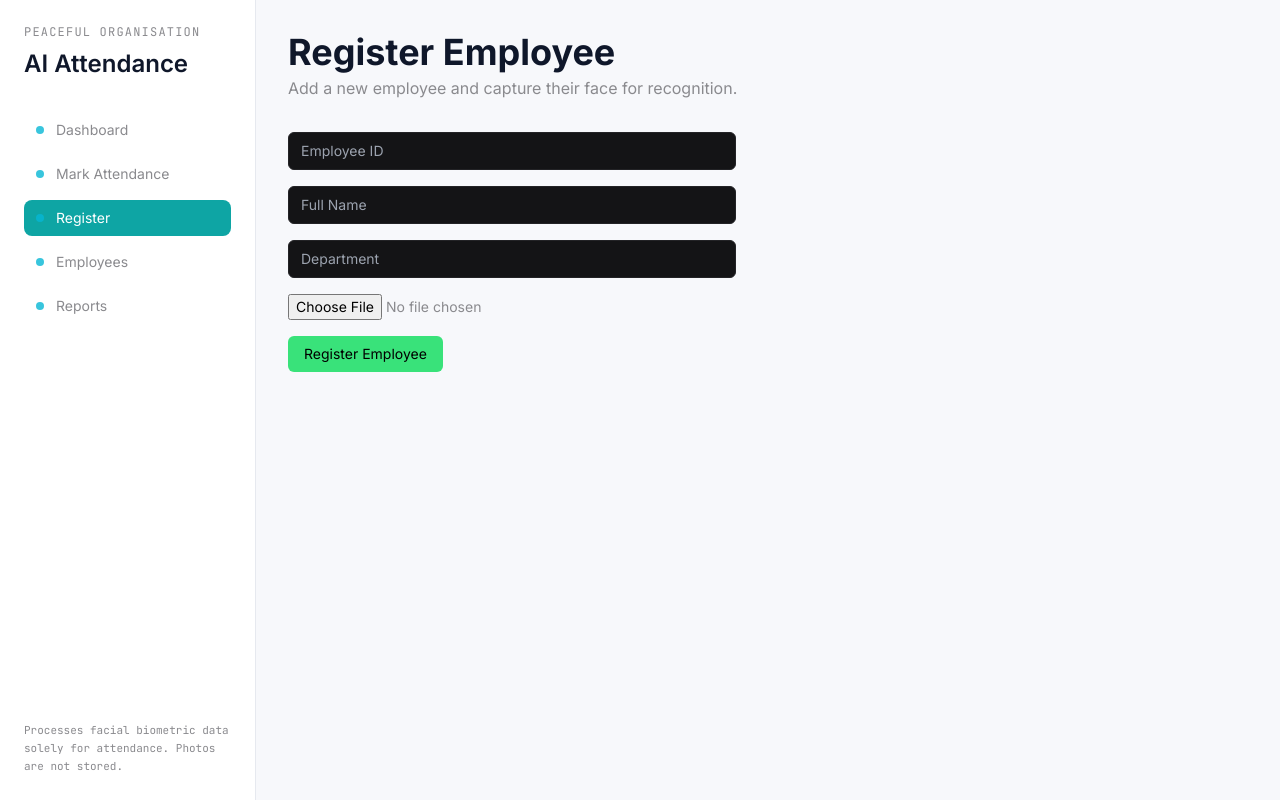
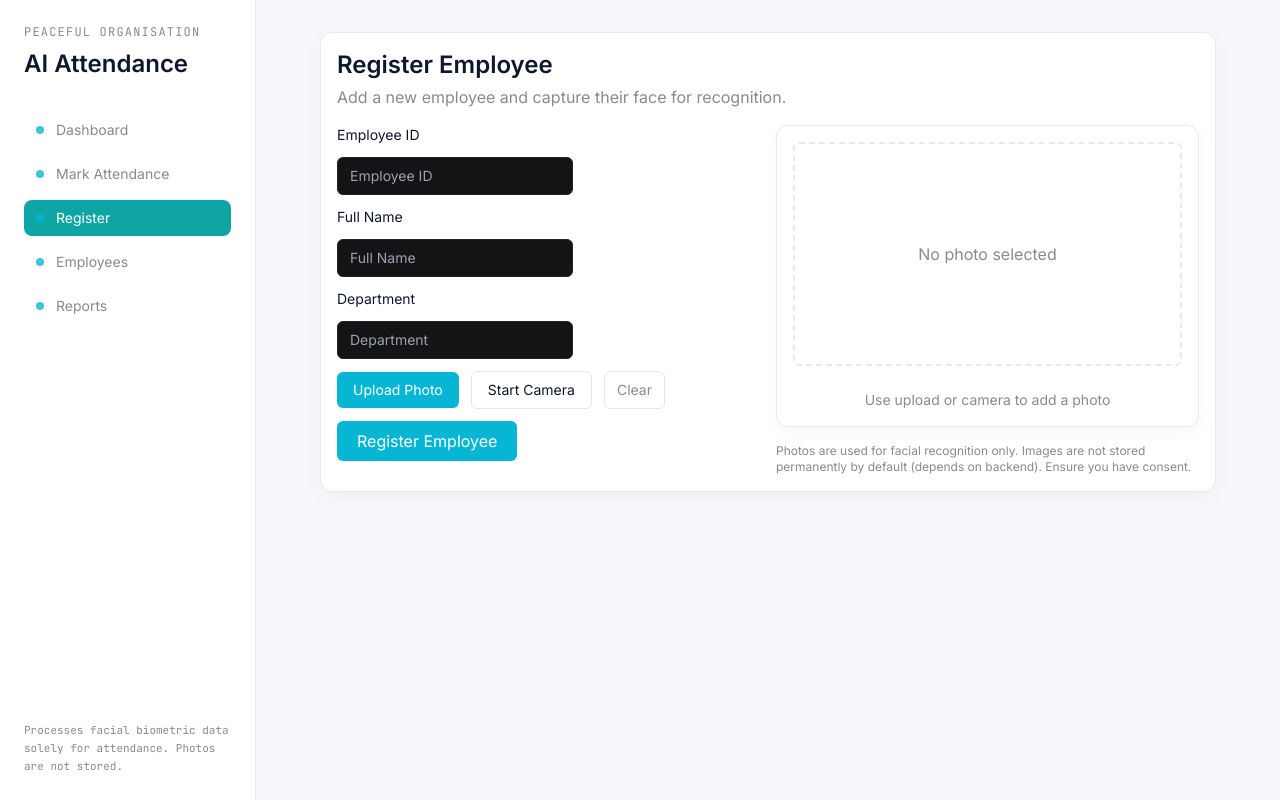
Before and after one commit to suraj07nangare/ai-attendance-system, a React (Vite) app in the folder frontend/: page /register in a window 1280 px wide. Built offline with nearby package versions, Linux system fonts and the light colour scheme; no server answers.

Commit message:
Enhance Register component with camera functionality

```diff
--- a/frontend/src/pages/Register.jsx
+++ b/frontend/src/pages/Register.jsx
@@ -1,74 +1,238 @@
-import { useState } from 'react'
+// frontend/src/pages/Register.jsx
+import { useEffect, useRef, useState } from 'react'
 import { api } from '../api.js'
 
 export default function Register() {
   const [form, setForm] = useState({ employee_id: '', name: '', department: '' })
-  const [file, setFile] = useState(null)
+  const [file, setFile] = useState(null)           // File | Blob
+  const [preview, setPreview] = useState(null)     // dataURL for preview
   const [message, setMessage] = useState(null)
+  const [loading, setLoading] = useState(false)
+
+  // Webcam state
+  const videoRef = useRef(null)
+  const canvasRef = useRef(null)
+  const streamRef = useRef(null)
+  const [cameraOn, setCameraOn] = useState(false)
+
+  useEffect(() => {
+    // cleanup camera on unmount
+    return () => stopCamera()
+    // eslint-disable-next-line react-hooks/exhaustive-deps
+  }, [])
+
+  const startCamera = async () => {
+    setMessage(null)
+    try {
+      const stream = await navigator.mediaDevices.getUserMedia({ video: { facingMode: 'user' }, audio: false })
+      streamRef.current = stream
+      if (videoRef.current) {
+        videoRef.current.srcObject = stream
+        await videoRef.current.play()
+      }
+      setCameraOn(true)
+    } catch (err) {
+      console.error('camera error', err)
+      setMessage({ ok: false, text: 'Could not access camera — allow permissions or use file upload.' })
+    }
+  }
+
+  const stopCamera = () => {
+    setCameraOn(false)
+    if (videoRef.current) {
+      videoRef.current.pause()
+      videoRef.current.srcObject = null
+    }
+    if (streamRef.current) {
+      streamRef.current.getTracks().forEach((t) => t.stop())
+      streamRef.current = null
+    }
+  }
+
+  const capturePhoto = () => {
+    setMessage(null)
+    const video = videoRef.current
+    const canvas = canvasRef.current
+    if (!video || !canvas) return
+    const w = video.videoWidth
+    const h = video.videoHeight
+    canvas.width = w
+    canvas.height = h
+    const ctx = canvas.getContext('2d')
+    ctx.drawImage(video, 0, 0, w, h)
+    const dataUrl = canvas.toDataURL('image/jpeg', 0.9)
+    setPreview(dataUrl)
+
+    // convert dataURL -> Blob for upload
+    const blob = dataURLToBlob(dataUrl)
+    setFile(new File([blob], `capture-${Date.now()}.jpg`, { type: 'image/jpeg' }))
+
+    // stop camera after capture (optional)
+    stopCamera()
+  }
+
+  const dataURLToBlob = (dataUrl) => {
+    const arr = dataUrl.split(',')
+    const mime = arr[0].match(/:(.*?);/)[1]
+    const bstr = atob(arr[1])
+    let n = bstr.length
+    const u8arr = new Uint8Array(n)
+    while (n--) u8arr[n] = bstr.charCodeAt(n)
+    return new Blob([u8arr], { type: mime })
+  }
+
+  const onFileChange = (e) => {
+    setMessage(null)
+    const f = e.target.files[0]
+    if (!f) return
+    setFile(f)
+    setPreview(URL.createObjectURL(f))
+    // if camera was on, stop it
+    if (cameraOn) stopCamera()
+  }
+
+  const clearFile = () => {
+    setFile(null)
+    setPreview(null)
+  }
 
   const submit = async (e) => {
     e.preventDefault()
     setMessage(null)
-    if (!file) {
-      setMessage({ ok: false, text: 'Please select a photo.' })
+
+    if (!form.employee_id.trim() || !form.name.trim() || !form.department.trim()) {
+      setMessage({ ok: false, text: 'Please fill all form fields.' })
       return
     }
+    if (!file) {
+      setMessage({ ok: false, text: 'Please attach or capture a photo.' })
+      return
+    }
+
+    setLoading(true)
+    try {
       const formData = new FormData()
-    Object.entries(form).forEach(([k, v]) => formData.append(k, v))
-    formData.append('photo', file)
+      formData.append('employee_id', form.employee_id)
+      formData.append('name', form.name)
+      formData.append('department', form.department)
 
-    try {
+      // file should be a File already; if it's a Blob wrap it
+      const uploadFile = file instanceof File ? file : new File([file], `photo-${Date.now()}.jpg`, { type: file.type || 'image/jpeg' })
+      formData.append('photo', uploadFile)
+
       const res = await api.createEmployee(formData)
-      setMessage({ ok: true, text: res.message })
+      setMessage({ ok: true, text: res?.message || 'Employee registered successfully.' })
       setForm({ employee_id: '', name: '', department: '' })
       setFile(null)
+      setPreview(null)
     } catch (err) {
-      setMessage({ ok: false, text: err.message })
+      setMessage({ ok: false, text: err?.message || 'Registration failed.' })
+    } finally {
+      setLoading(false)
     }
   }
 
   return (
-    <div>
-      <h2 className="text-4xl font-bold mb-1">Register Employee</h2>
-      <p className="text-muted mb-8">Add a new employee and capture their face for recognition.</p>
+    <div className="max-w-4xl mx-auto">
+      <div className="card mb-6">
+        <h2 className="text-2xl font-semibold mb-1">Register Employee</h2>
+        <p className="text-muted mb-4">Add a new employee and capture their face for recognition.</p>
 
-      <form onSubmit={submit} className="max-w-md flex flex-col gap-4">
+        <form onSubmit={submit} className="grid grid-cols-1 md:grid-cols-2 gap-4">
+          <div className="space-y-3">
+            <label className="block text-sm font-medium">Employee ID</label>
             <input
               placeholder="Employee ID"
               value={form.employee_id}
               onChange={(e) => setForm({ ...form, employee_id: e.target.value })}
-          className="bg-surface border border-border rounded-md px-3 py-2 text-sm outline-none focus:border-accent"
+              className="bg-surface border border-border rounded-md px-3 py-2 text-sm outline-none focus:ring-2 focus:ring-[var(--accent-2)]"
               required
             />
+
+            <label className="block text-sm font-medium">Full Name</label>
             <input
               placeholder="Full Name"
               value={form.name}
               onChange={(e) => setForm({ ...form, name: e.target.value })}
-          className="bg-surface border border-border rounded-md px-3 py-2 text-sm outline-none focus:border-accent"
+              className="bg-surface border border-border rounded-md px-3 py-2 text-sm outline-none focus:ring-2 focus:ring-[var(--accent-2)]"
               required
             />
+
+            <label className="block text-sm font-medium">Department</label>
             <input
               placeholder="Department"
               value={form.department}
               onChange={(e) => setForm({ ...form, department: e.target.value })}
-          className="bg-surface border border-border rounded-md px-3 py-2 text-sm outline-none focus:border-accent"
+              className="bg-surface border border-border rounded-md px-3 py-2 text-sm outline-none focus:ring-2 focus:ring-[var(--accent-2)]"
               required
             />
-        <input
-          type="file"
-          accept="image/*"
-          onChange={(e) => setFile(e.target.files[0])}
-          className="text-sm text-muted"
-          required
-        />
-        <button type="submit" className="bg-accent text-black font-medium px-4 py-2 rounded-md text-sm w-fit">
-          Register Employee
+
+            <div className="flex gap-3 items-center mt-2">
+              <label className="inline-block bg-[var(--accent)] text-white px-4 py-2 rounded-md cursor-pointer text-sm">
+                Upload Photo
+                <input type="file" accept="image/*" onChange={onFileChange} className="hidden" />
+              </label>
+
+              <button type="button" onClick={cameraOn ? stopCamera : startCamera} className="inline-flex items-center gap-2 px-4 py-2 border rounded-md text-sm hover:bg-[var(--bg)]">
+                {cameraOn ? 'Stop Camera' : 'Start Camera'}
               </button>
-      </form>
+
+              <button type="button" onClick={clearFile} className="inline-flex items-center gap-2 px-3 py-2 border rounded-md text-sm text-muted" disabled={!file && !preview}>
+                Clear
+              </button>
+            </div>
+
+            <div className="mt-4">
+              <button
+                type="submit"
+                className="bg-[var(--accent)] text-white px-5 py-2 rounded-md font-medium"
+                disabled={loading}
+              >
+                {loading ? 'Registering…' : 'Register Employee'}
+              </button>
+            </div>
 
             {message && (
-        <p className={`mt-4 text-sm ${message.ok ? 'text-accent' : 'text-accent2'}`}>{message.text}</p>
+              <div className={`mt-3 text-sm ${message.ok ? 'text-[var(--accent-strong)]' : 'text-[var(--accent-warm)]'}`}>
+                {message.text}
+              </div>
             )}
+          </div>
+
+          <div>
+            {/* Camera / preview area */}
+            <div className="card flex flex-col items-center justify-center gap-4">
+              {cameraOn ? (
+                <>
+                  <video ref={videoRef} className="w-full rounded-md bg-black" playsInline muted />
+                  <div className="flex gap-2">
+                    <button type="button" onClick={capturePhoto} className="bg-[var(--accent-2)] text-white px-4 py-2 rounded-md">Capture</button>
+                    <button type="button" onClick={stopCamera} className="px-4 py-2 border rounded-md">Stop</button>
+                  </div>
+                </>
+              ) : preview ? (
+                <>
+                  <img src={preview} alt="preview" className="w-full h-auto rounded-md object-cover" />
+                  <div className="w-full text-sm text-muted text-center">Preview of selected photo</div>
+                </>
+              ) : (
+                <>
+                  <div className="w-full h-56 rounded-md border-dashed border-2 border-[var(--border)] flex items-center justify-center text-muted">
+                    No photo selected
+                  </div>
+                  <div className="w-full text-sm text-muted text-center mt-2">Use upload or camera to add a photo</div>
+                </>
+              )}
+
+              <canvas ref={canvasRef} className="hidden" />
+            </div>
+
+            <div className="mt-4 text-xs text-muted">
+              Photos are used for facial recognition only. Images are not stored permanently by default (depends on backend). Ensure you have consent.
+            </div>
+          </div>
+        </form>
+      </div>
     </div>
   )
 }
```
Lines whose indentation alone changed are shown as unchanged.
